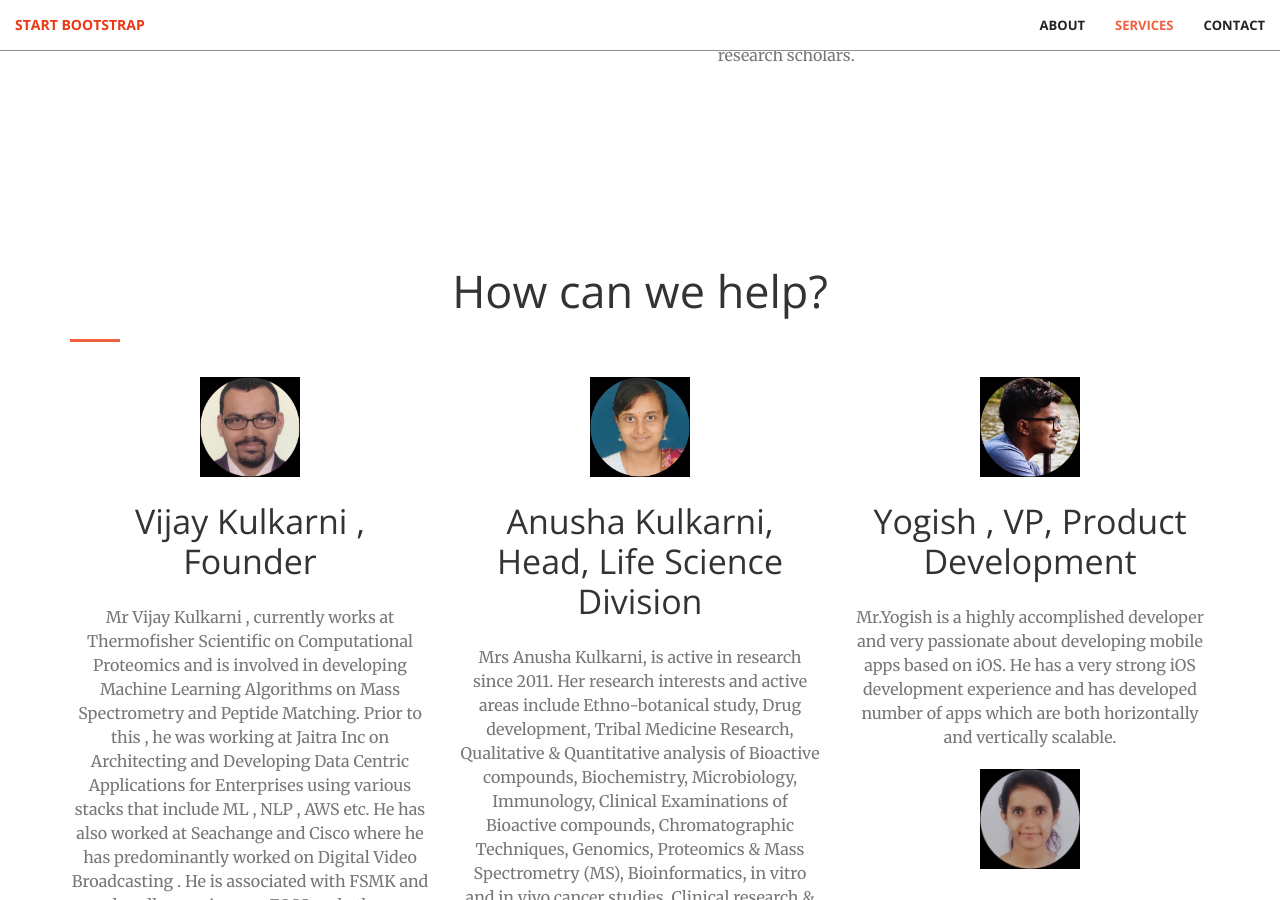
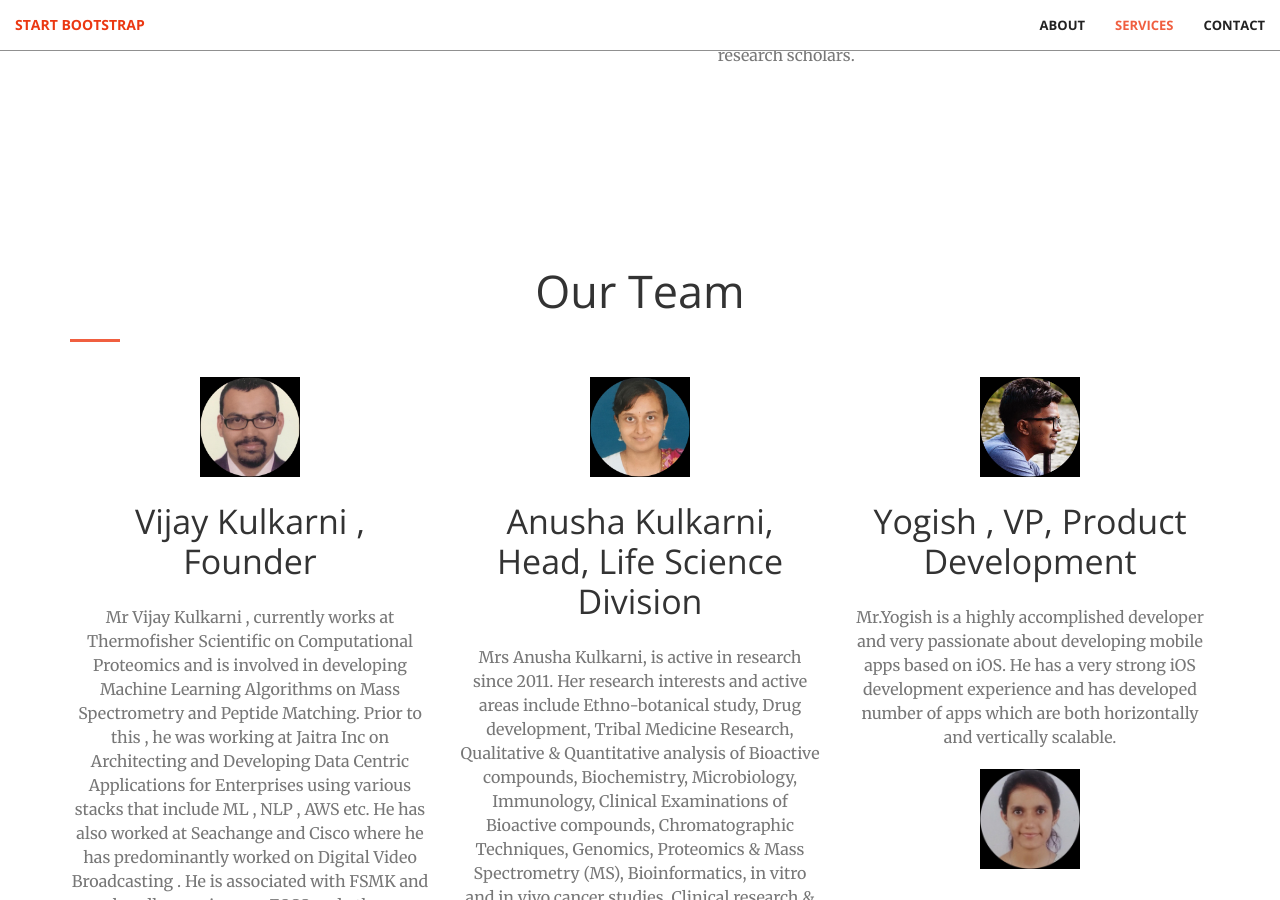
Before and after one commit to vkulkarniu/site, a Jekyll site: the page built from index.html, in a window 1280 px wide and 900 px high, scrolled down 1953 px. Built offline with Jekyll 4.4.1, drawn with Linux system fonts in a browser that asks for light colours; nearby versions of some CDN libraries; library files that are not in the unit come from our copies.

Commit message:
Changed Team Section Name

```diff
--- a/_includes/team.html
+++ b/_includes/team.html
@@ -2,7 +2,7 @@
     <div class="container">
         <div class="row">
             <div class="col-lg-12 text-center">
-                <h2 class="section-heading">How can we help?</h2>
+                <h2 class="section-heading">Our Team</h2>
                 <hr class="primary">
             </div>
         </div>
```
Also changed, not shown: 1 other file.
